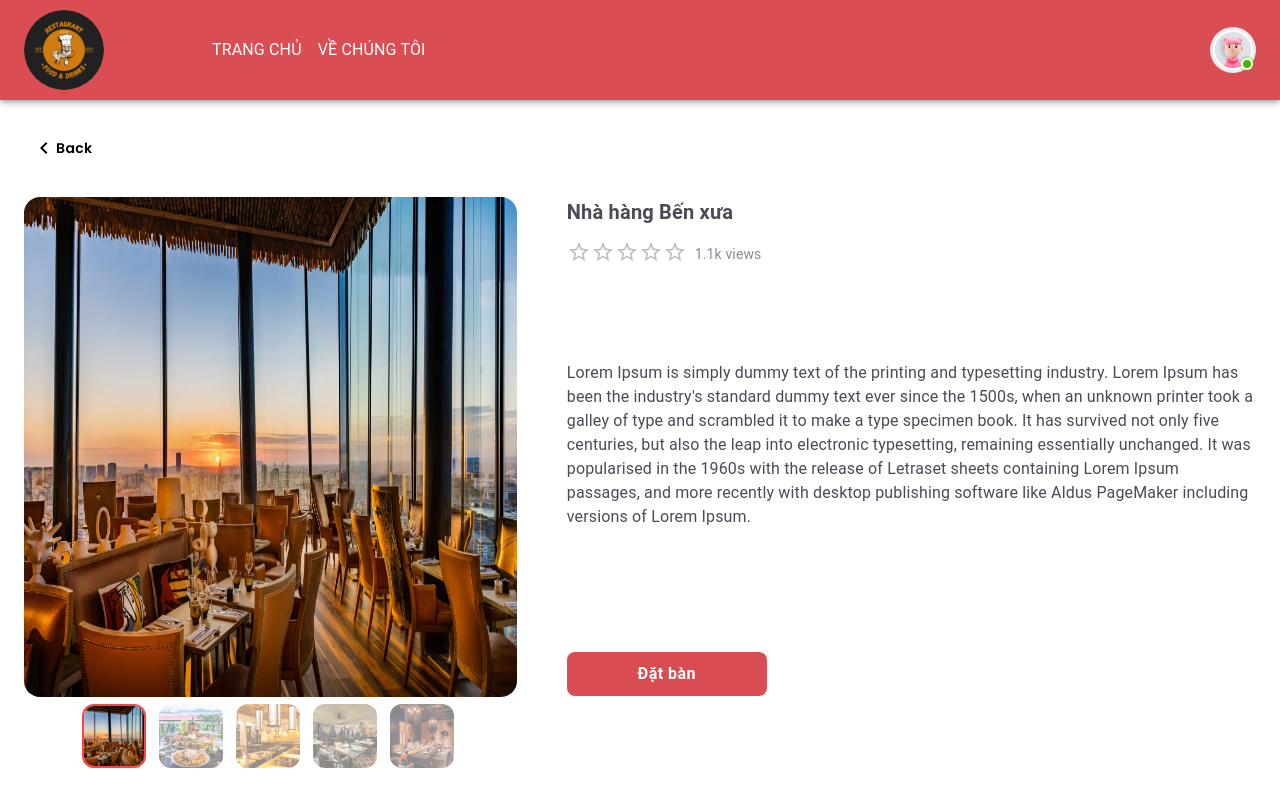
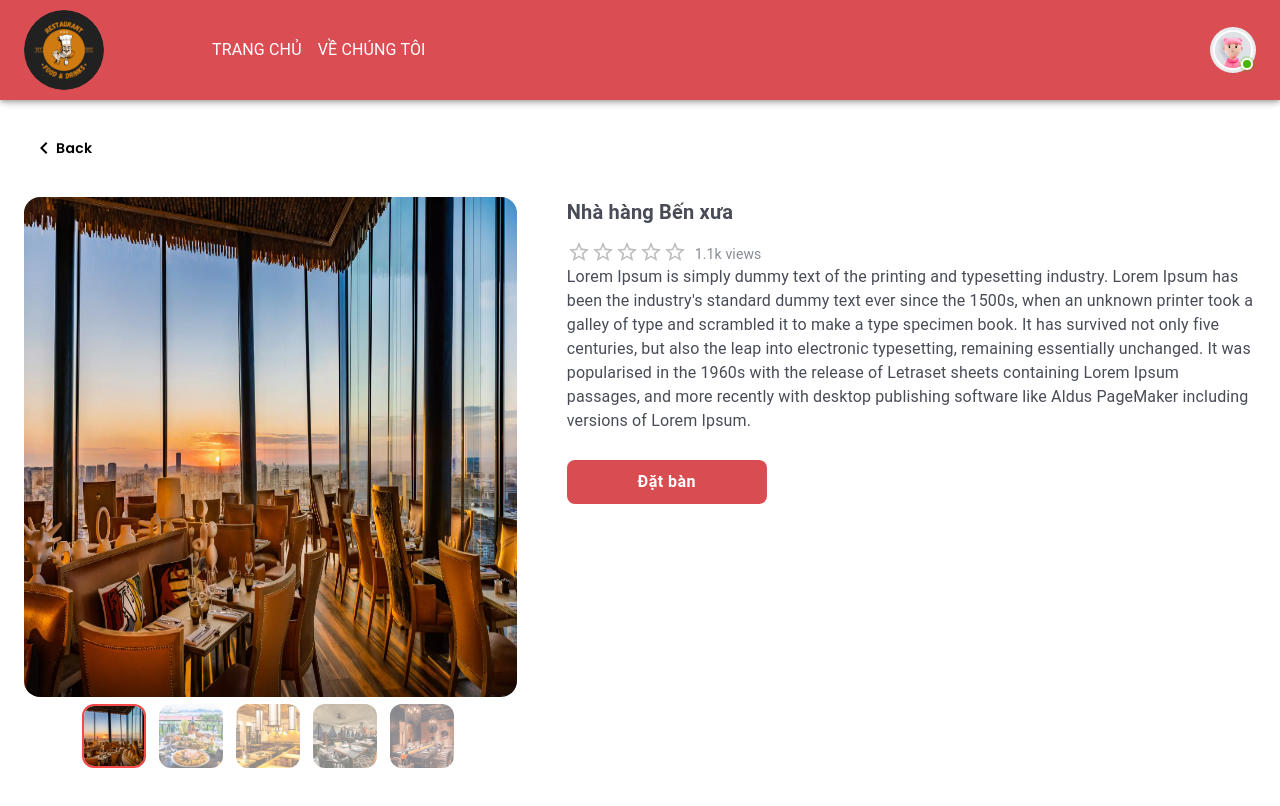
Before and after one commit to DAITHANG23/X22-FE, a React (Create React App) app: page /restaurantdetail in a window 1280 px wide. Shown: the top 806 px of the page. Built offline with nearby package versions, Linux system fonts and the light colour scheme.

Commit message:
build project

```diff
--- a/src/pages/Dashboard/components/RestaurantDetail/index.js
+++ b/src/pages/Dashboard/components/RestaurantDetail/index.js
@@ -43,7 +43,7 @@ const RestaurantDetail = () => {
             <StyledTextView>1.1k views</StyledTextView>
           </StyledBoxRating>
 
-          <Typography py={12}>
+          <Typography py={1.5}>
             Lorem Ipsum is simply dummy text of the printing and typesetting
             industry. Lorem Ipsum has been the industry's standard dummy text
             ever since the 1500s, when an unknown printer took a galley of type
```
